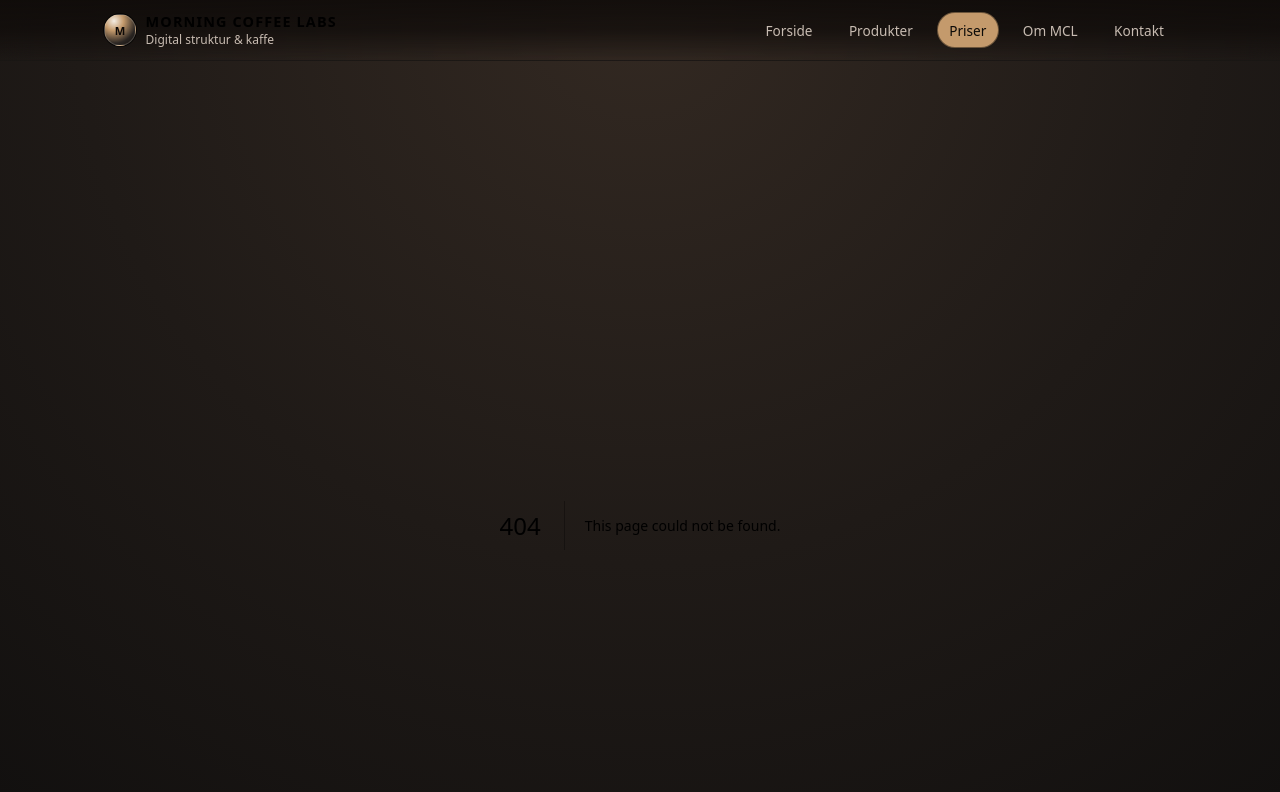
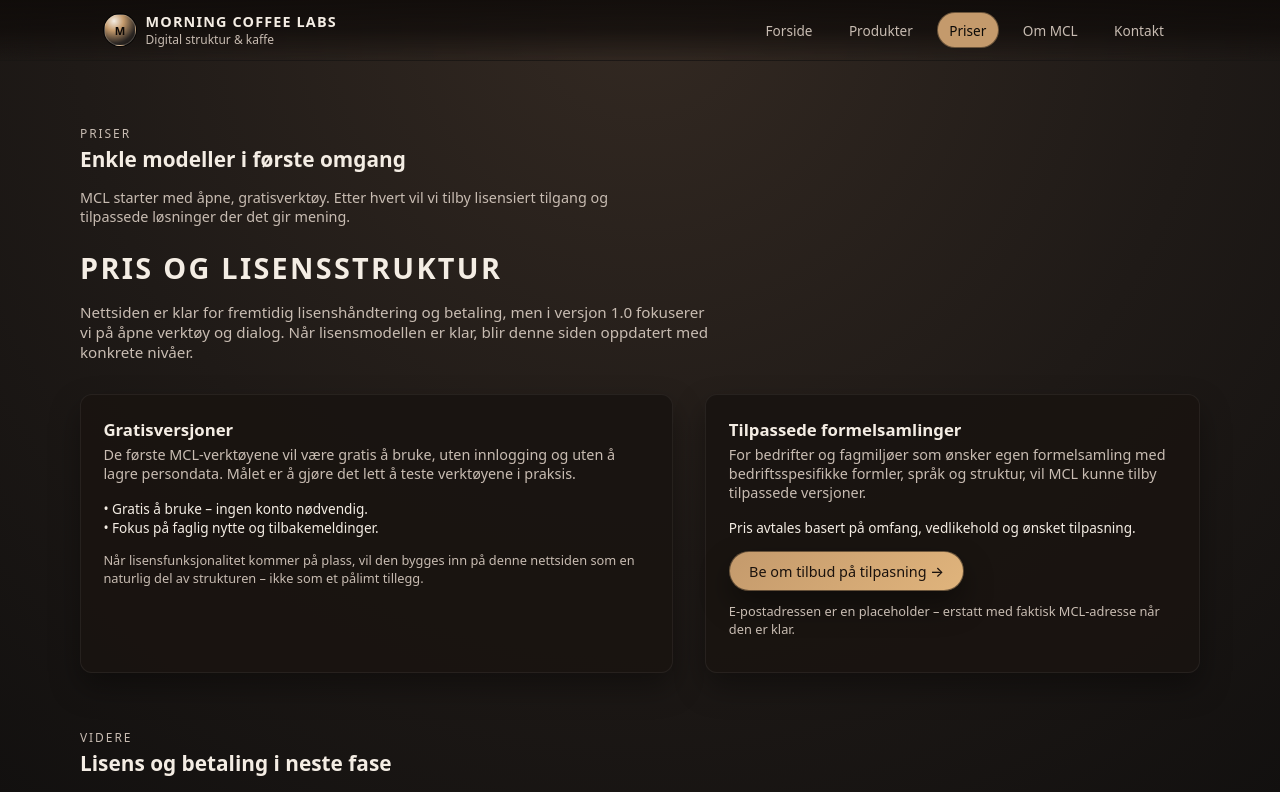
Before and after one commit to Tony-MCL/website_V2, a Next.js app: page /priser in a window 1280 px wide. Before the commit this address had no page. Shown: the top 792 px of the page. Built offline with nearby package versions, Linux system fonts and the light colour scheme.

Commit message:
Create page.tsx

```diff
--- /dev/null
+++ b/app/priser/page.tsx
@@ -0,0 +1,80 @@
+import { Button } from "../../components/Button";
+import { Section } from "../../components/Section";
+
+export default function PriserPage() {
+  return (
+    <>
+      <Section
+        eyebrow="PRISER"
+        title="Enkle modeller i første omgang"
+        description="MCL starter med åpne, gratisverktøy. Etter hvert vil vi tilby lisensiert tilgang og tilpassede løsninger der det gir mening."
+      >
+        <h1 className="page-heading">Pris og lisensstruktur</h1>
+        <p className="page-intro">
+          Nettsiden er klar for fremtidig lisenshåndtering og betaling, men i
+          versjon 1.0 fokuserer vi på åpne verktøy og dialog. Når lisensmodellen
+          er klar, blir denne siden oppdatert med konkrete nivåer.
+        </p>
+
+        <div className="price-grid">
+          {/* Gratisversjoner */}
+          <div className="price-block">
+            <h2 className="price-title">Gratisversjoner</h2>
+            <p className="price-body">
+              De første MCL-verktøyene vil være gratis å bruke, uten innlogging
+              og uten å lagre persondata. Målet er å gjøre det lett å teste
+              verktøyene i praksis.
+            </p>
+            <p className="price-highlight">
+              • Gratis å bruke – ingen konto nødvendig. <br />
+              • Fokus på faglig nytte og tilbakemeldinger.
+            </p>
+            <p className="text-muted">
+              Når lisensfunksjonalitet kommer på plass, vil den bygges inn på
+              denne nettsiden som en naturlig del av strukturen – ikke som et
+              pålimt tillegg.
+            </p>
+          </div>
+
+          {/* Tilpassede formelsamlinger */}
+          <div className="price-block">
+            <h2 className="price-title">Tilpassede formelsamlinger</h2>
+            <p className="price-body">
+              For bedrifter og fagmiljøer som ønsker egen formelsamling med
+              bedriftsspesifikke formler, språk og struktur, vil MCL kunne
+              tilby tilpassede versjoner.
+            </p>
+            <p className="price-highlight">
+              Pris avtales basert på omfang, vedlikehold og ønsket tilpasning.
+            </p>
+            <Button
+              href="mailto:kontakt@placeholder.mcl?subject=Forespørsel%20om%20tilpasset%20formelsamling"
+              variant="primary"
+            >
+              Be om tilbud på tilpasning →
+            </Button>
+            <p className="text-muted" style={{ marginTop: "0.7rem" }}>
+              E-postadressen er en placeholder – erstatt med faktisk MCL-adresse
+              når den er klar.
+            </p>
+          </div>
+        </div>
+      </Section>
+
+      <Section
+        eyebrow="VIDERE"
+        title="Lisens og betaling i neste fase"
+        description="Nettsiden er bygget med tanke på at lisenshåndtering og betaling kan legges til uten å endre grunnstrukturen."
+      >
+        <p className="text-muted">
+          I neste fase vil vi kunne introdusere:
+        </p>
+        <ul className="simple-list">
+          <li>Lisensnivå for små og mellomstore bedrifter.</li>
+          <li>Tilgangsstyring pr. bruker eller pr. fagområde.</li>
+          <li>Integrasjon mot betalingsløsninger som passer norske forhold.</li>
+        </ul>
+      </Section>
+    </>
+  );
+}
```
